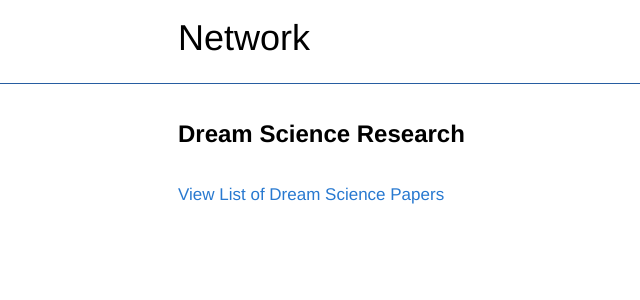
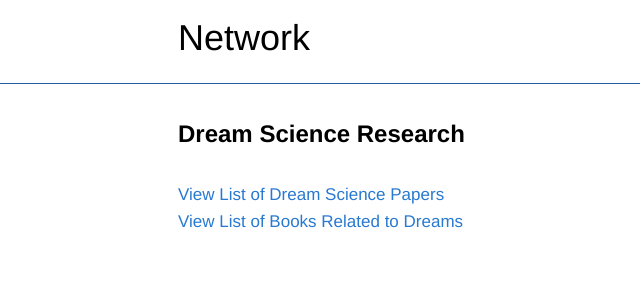
Before and after one commit to networkf/network.github.io, a Jekyll site: the page built from dreamscience.md, in a window 1280 px wide. Shown: the top 300 px of the page, without its empty margins (97-737 px from the left). Built offline with Jekyll 4.4.1, drawn with Linux system fonts in a browser that asks for light colours; some web fonts are replaced; our own code applies the rules of GitHub Pages for plain Markdown files; the repository's description, which GitHub fills in, is left out.

Commit message:
Update dreamscience.md

```diff
--- a/dreamscience.md
+++ b/dreamscience.md
@@ -10,3 +10,5 @@ layout: default
 <br>
 <br>
 [View List of Dream Science Papers](https://www.zotero.org/linkdaniel/collections/4SDA6EXF/items/CKR89TYY/item-list)
+<br>
+[View List of Books Related to Dreams](https://www.goodreads.com/review/list/95737422-link-daniel?ref=nav_mybooks&shelf=dreams)
```
